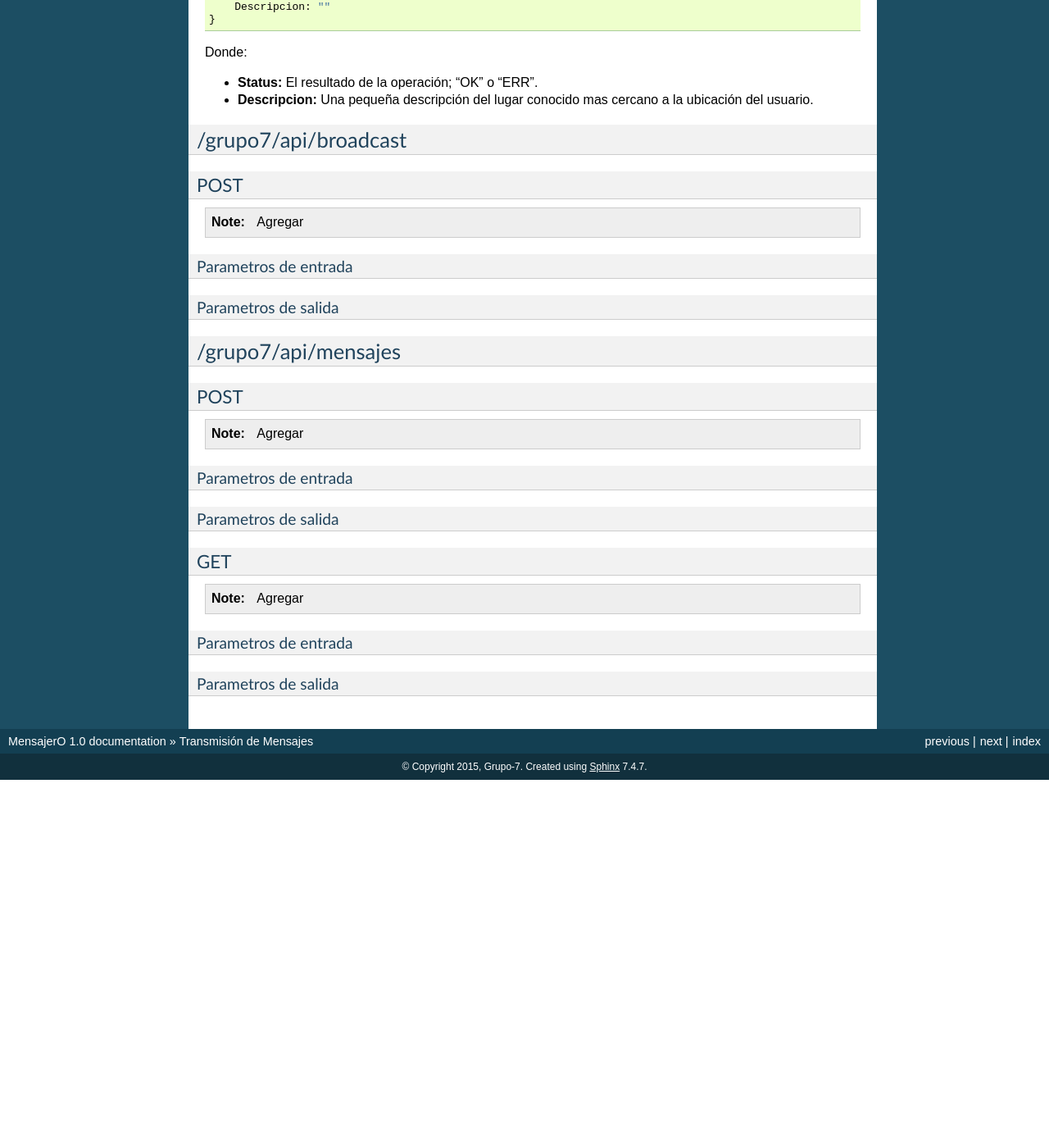
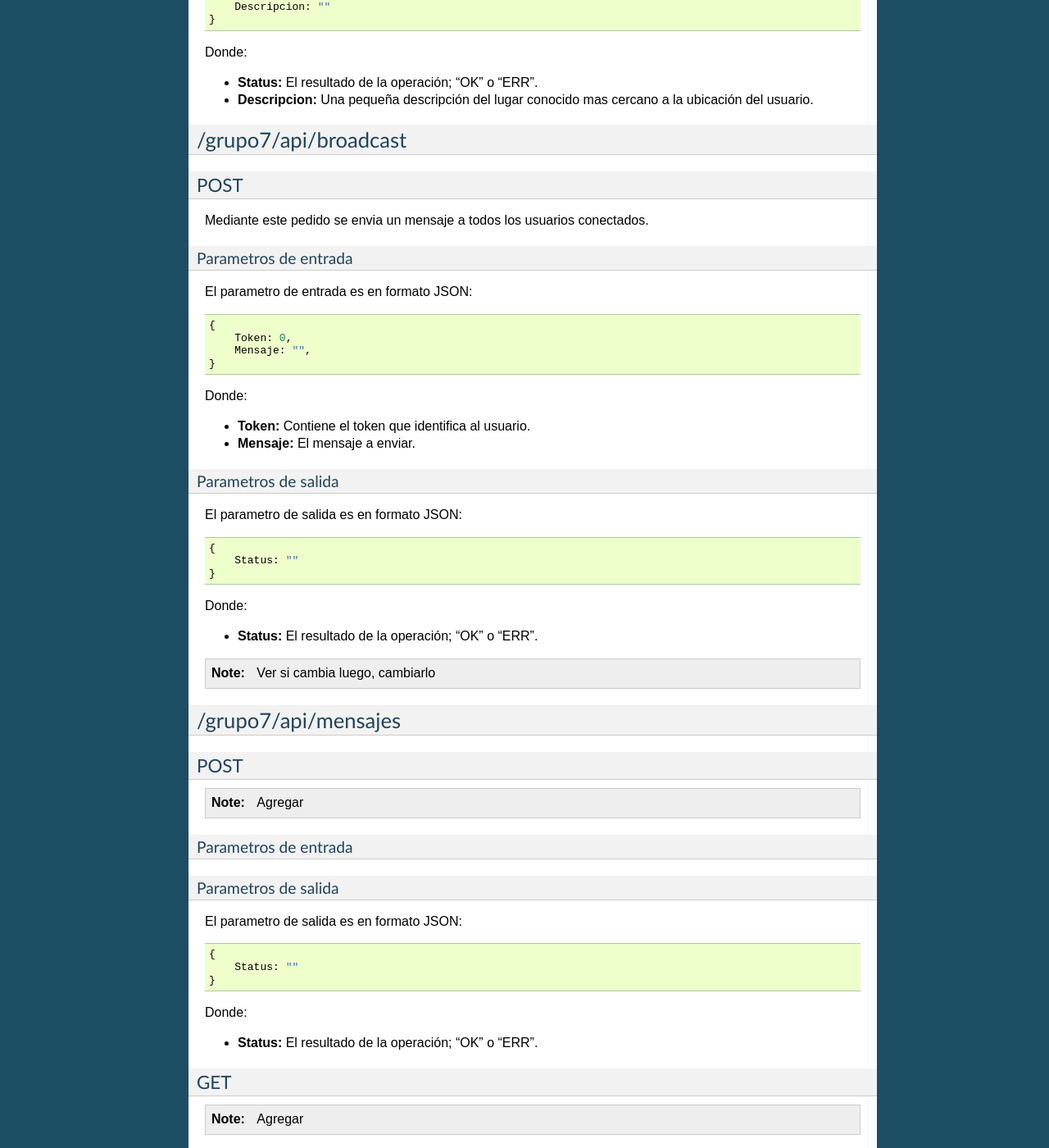
Before and after one commit to mellerster/7552Grupo7, a Sphinx documentation site: the page built from documentacion/source/Mensajes.rst, in a window 1280 px wide and 1400 px high, scrolled down 7193 px. Shown: the whole window at 82% size. Built offline with Sphinx 7.4.7, drawn with Linux system fonts in a browser that asks for light colours; before the commit the page ends 8144 px from its top, so only the background shows below that.

Commit message:
Se documento el POST Broadcast de la api

```diff
--- a/documentacion/source/Mensajes.rst
+++ b/documentacion/source/Mensajes.rst
@@ -458,14 +458,40 @@ Donde:
 POST
 ====
 
-.. note:: Agregar
+Mediante este pedido se envia un mensaje a todos los usuarios conectados.
 
 Parametros de entrada
 ---------------------
 
+El parametro de entrada es en formato JSON::
+
+    {
+        Token: 0,
+        Mensaje: "",
+    }
+
+Donde:
+
+* **Token:** Contiene el token que identifica al usuario.
+
+* **Mensaje:** El mensaje a enviar.
+
+
 Parametros de salida
 --------------------
 
+
+El parametro de salida es en formato JSON::
+
+    {
+        Status: ""
+    }
+
+Donde:
+
+* **Status:** El resultado de la operación; "OK" o "ERR".
+
+.. note:: Ver si cambia luego, cambiarlo
 
 ********************
 /grupo7/api/mensajes
@@ -482,6 +508,16 @@ Parametros de entrada
 Parametros de salida
 --------------------
 
+El parametro de salida es en formato JSON::
+
+    {
+        Status: ""
+    }
+
+Donde:
+
+* **Status:** El resultado de la operación; "OK" o "ERR".
+
 GET
 ===
 
```
